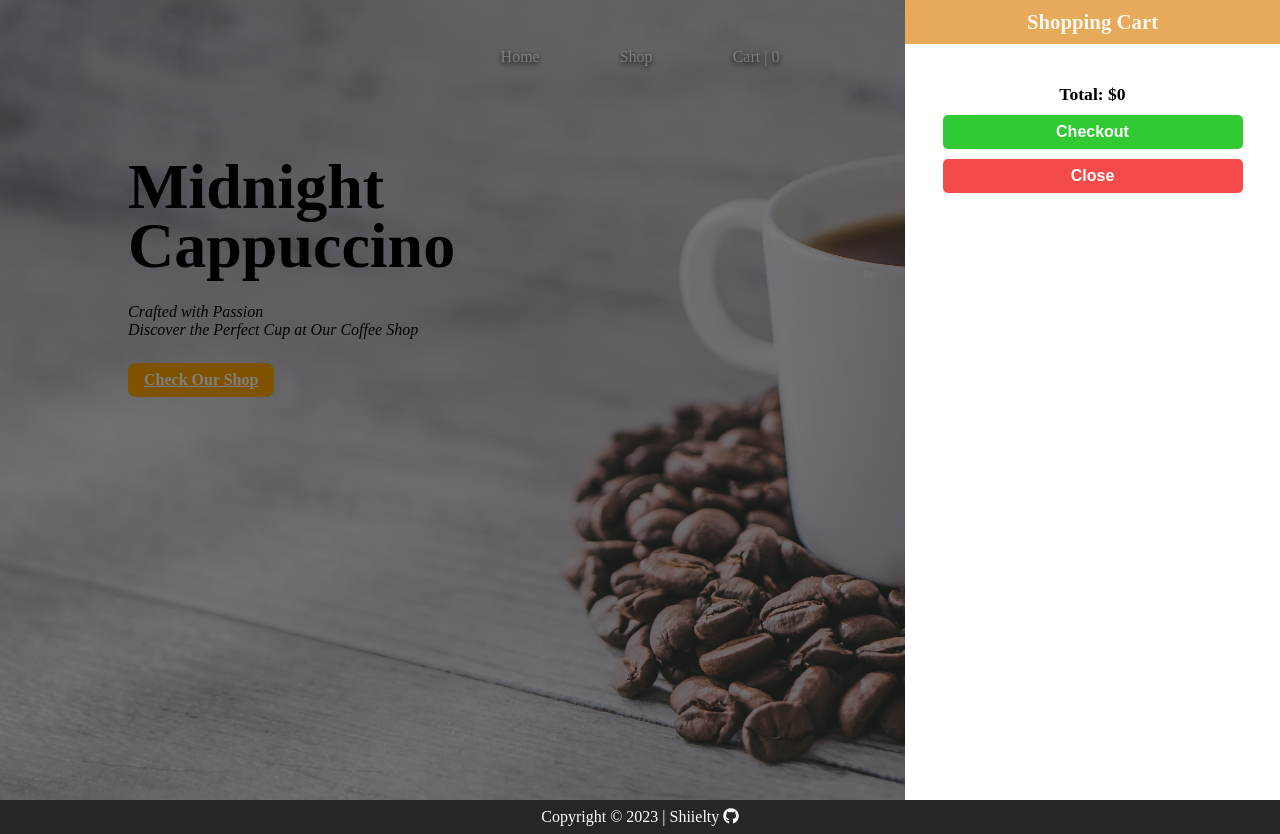
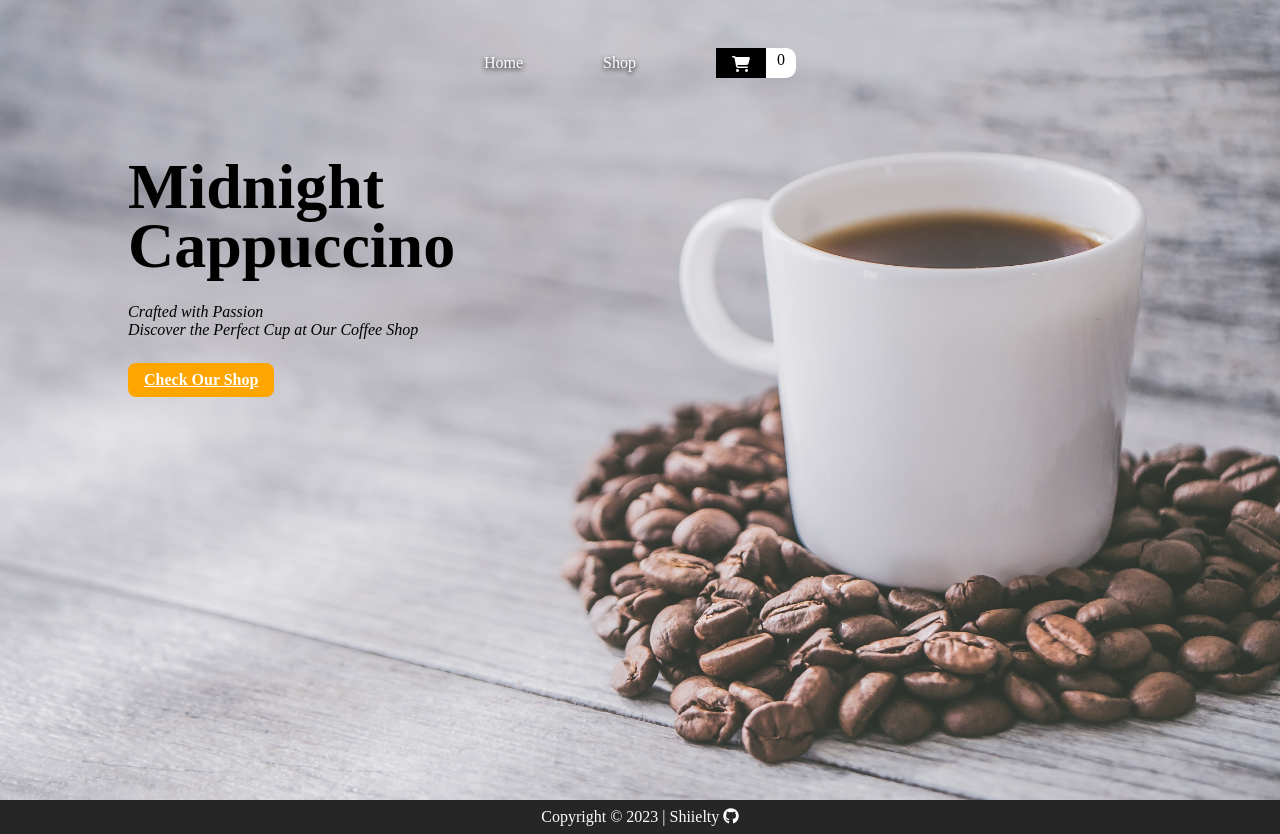
Before and after one commit to Shiielty/shop-site, a React (Vite) app: page / in a window 1280 px wide. Built offline with nearby package versions, Linux system fonts and the light colour scheme.

Commit message:
Change Cart button on the navbar and add event listener to hide and display the cart

```diff
--- a/src/components/Cards.jsx
+++ b/src/components/Cards.jsx
@@ -23,7 +23,7 @@ export default function Cards({ coffeeData }) {
   return (
     <section className="product-wrapper">
       {coffeeData.map((coffee) => (
-        <div className="product" key={coffee.key}>
+        <div className="product" key={coffee.id}>
           <img src={coffee.imgUrl} alt={coffee.name} className="product-img" />
           <div className="product-info">
             <p className="product-name">{coffee.name}</p>
@@ -43,7 +43,7 @@ export default function Cards({ coffeeData }) {
                   className="add-btn"
                   onClick={() => handleRemove(coffee.id)}
                 >
-                  <i class="fa-solid fa-minus"></i>
+                  <i className="fa-solid fa-minus"></i>
                 </button>
                 <span>{amountCart[coffee.id].amount}</span>
                 <button
@@ -51,7 +51,7 @@ export default function Cards({ coffeeData }) {
                   className="remove-btn"
                   onClick={() => handleAdd(coffee.id)}
                 >
-                  <i class="fa-solid fa-plus"></i>
+                  <i className="fa-solid fa-plus"></i>
                 </button>
               </div>
             )}
--- a/src/components/Navbar.css
+++ b/src/components/Navbar.css
@@ -8,6 +8,7 @@ nav {
   align-items: center;
   justify-content: center;
   gap: 80px;
+  z-index: 1;
 }
 
 nav a {
@@ -15,3 +16,29 @@ nav a {
   color: white;
   text-shadow: black 0 2px 5px;
 }
+
+nav > div {
+  text-align: center;
+  display: flex;
+  align-items: center;
+  cursor: pointer;
+}
+
+nav > div > span {
+  color: black;
+  background-color: white;
+  display: inline-block;
+  width: 30px;
+  height: 30px;
+  padding-top: 0.2em;
+  border-radius: 0 10px 10px 0;
+}
+
+nav > div > i {
+  color: white;
+  background-color: black;
+  display: inline-block;
+  width: 50px;
+  height: 30px;
+  padding-top: 0.5em;
+}
--- a/src/components/Navbar.jsx
+++ b/src/components/Navbar.jsx
@@ -9,13 +9,23 @@ function Navbar() {
     (sum, nextItem) => sum + nextItem.amount,
     0,
   );
-  console.log(totalAmount);
+
+  const handleOpenCart = () => {
+    const cartBg = document.querySelector(".cart-bg");
+    const cart = document.querySelector(".cart");
+
+    cartBg.style.display = "block";
+    cart.style.display = "block";
+  };
 
   return (
-    <nav className="bg-orange-700">
+    <nav>
       <NavLink to="/">Home</NavLink>
       <NavLink to="shop">Shop</NavLink>
-      <NavLink to="cart">Cart | {totalAmount}</NavLink>
+      <div type="button" onClick={handleOpenCart}>
+        <i className="fa-solid fa-cart-shopping"></i>
+        <span>{totalAmount}</span>
+      </div>
     </nav>
   );
 }
--- a/src/pages/Cart.css
+++ b/src/pages/Cart.css
@@ -1,4 +1,5 @@
 .cart {
+  display: none;
   position: fixed;
   top: 0;
   right: 0;
@@ -9,6 +10,7 @@
 }
 
 .cart-bg {
+  display: none;
   position: fixed;
   top: 0;
   left: 0;
@@ -29,7 +31,7 @@
 
 .cart-container {
   height: fit-content;
-  max-height: 70%;
+  max-height: 60%;
   overflow: auto;
   margin: 20px;
 }
--- a/src/pages/Cart.jsx
+++ b/src/pages/Cart.jsx
@@ -20,18 +20,27 @@ export default function Cart({ coffeeData }) {
 
     setAmountCart(newAmount);
   };
+
+  const handleClose = () => {
+    const cartBg = document.querySelector(".cart-bg");
+    const cart = document.querySelector(".cart");
+
+    cartBg.style.display = "none";
+    cart.style.display = "none";
+  };
+
   return (
     <>
-      <div className="cart-bg"></div>
-      <section className="cart">
+      <div className="cart-bg" onClick={handleClose}></div>
+      <div className="cart">
         <h2>Shopping Cart</h2>
         <div className="cart-container">
           {coffeeData.some((coffee) => amountCart[coffee.id].amount > 0)
             ? coffeeData
                 .filter((coffee) => amountCart[coffee.id].amount > 0)
                 .map((coffee) => (
-                  <div className="cart-item">
-                    <img src={coffee.imgUrl} alt="" srcset="" />
+                  <div className="cart-item" key={coffee.id}>
+                    <img src={coffee.imgUrl} alt={coffee.name} />
                     <div className="cart-item-info">
                       <p>{coffee.name}</p>
                       <p>{coffee.price * amountCart[coffee.id].amount}</p>
@@ -42,7 +51,7 @@ export default function Cart({ coffeeData }) {
                         className="add-btn"
                         onClick={() => handleRemove(coffee.id)}
                       >
-                        <i class="fa-solid fa-minus"></i>
+                        <i className="fa-solid fa-minus"></i>
                       </button>
                       <span>{amountCart[coffee.id].amount}</span>
                       <button
@@ -50,7 +59,7 @@ export default function Cart({ coffeeData }) {
                         className="remove-btn"
                         onClick={() => handleAdd(coffee.id)}
                       >
-                        <i class="fa-solid fa-plus"></i>
+                        <i className="fa-solid fa-plus"></i>
                       </button>
                     </div>
                   </div>
@@ -69,11 +78,11 @@ export default function Cart({ coffeeData }) {
           <button type="button" className="checkout-btn">
             Checkout
           </button>
-          <button type="button" className="close-btn">
+          <button type="button" className="close-btn" onClick={handleClose}>
             Close
           </button>
         </div>
-      </section>
+      </div>
     </>
   );
 }
```
Also changed, not shown: .eslintrc.json.
